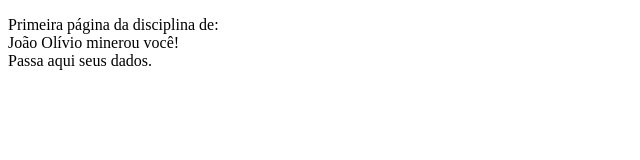
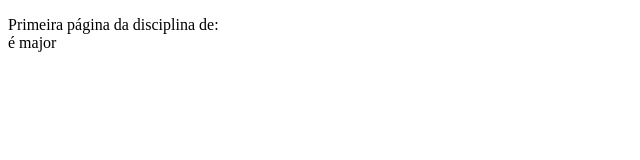
Before and after one commit to vitorgcogo/P-gina-de-Engenharia-de-Software, a plain HTML site: page Index.html in a window 1280 px wide. Shown: the whole page, without its empty margins (0-640 px from the left). Drawn offline with Linux system fonts and the light colour scheme.

Commit message:
mae do Vitor

```diff
--- a/Index.html
+++ b/Index.html
@@ -4,6 +4,6 @@
     <TITLE> Eng. Soft</title>
   </HEAD>
   <BODY>
-    <p>Primeira página da disciplina de:<BR>João Olívio minerou você!<br> Passa aqui seus dados.</p>
+    <p>Primeira página da disciplina de:<BR>é major
   </BODY>
 </HTML>
```
